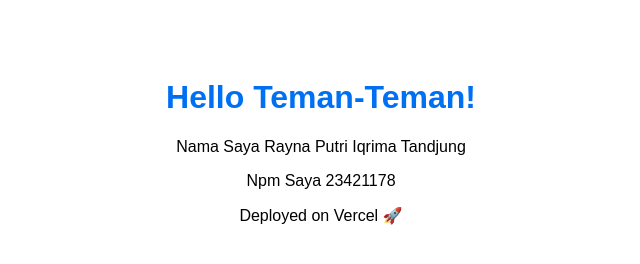
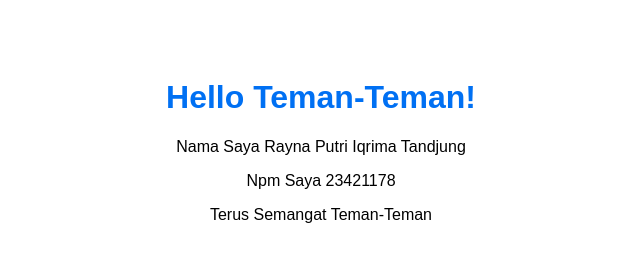
Before and after one commit to Raynaputriiqrimatandjung/demostrasi, a plain HTML site: page hello.html in a window 1280 px wide. Shown: the full height of the page, 319-959 px from the left. Drawn offline with Linux system fonts and the light colour scheme.

Commit message:
Update hello.html

```diff
--- a/hello.html
+++ b/hello.html
@@ -12,6 +12,6 @@
     <h1>Hello Teman-Teman!</h1>
     <p>Nama Saya Rayna Putri Iqrima Tandjung</p>
     <p>Npm Saya 23421178</p>
-    <p>Deployed on Vercel 🚀</p>
+    <p>Terus Semangat Teman-Teman</p>
 </body>
 </html>
```
